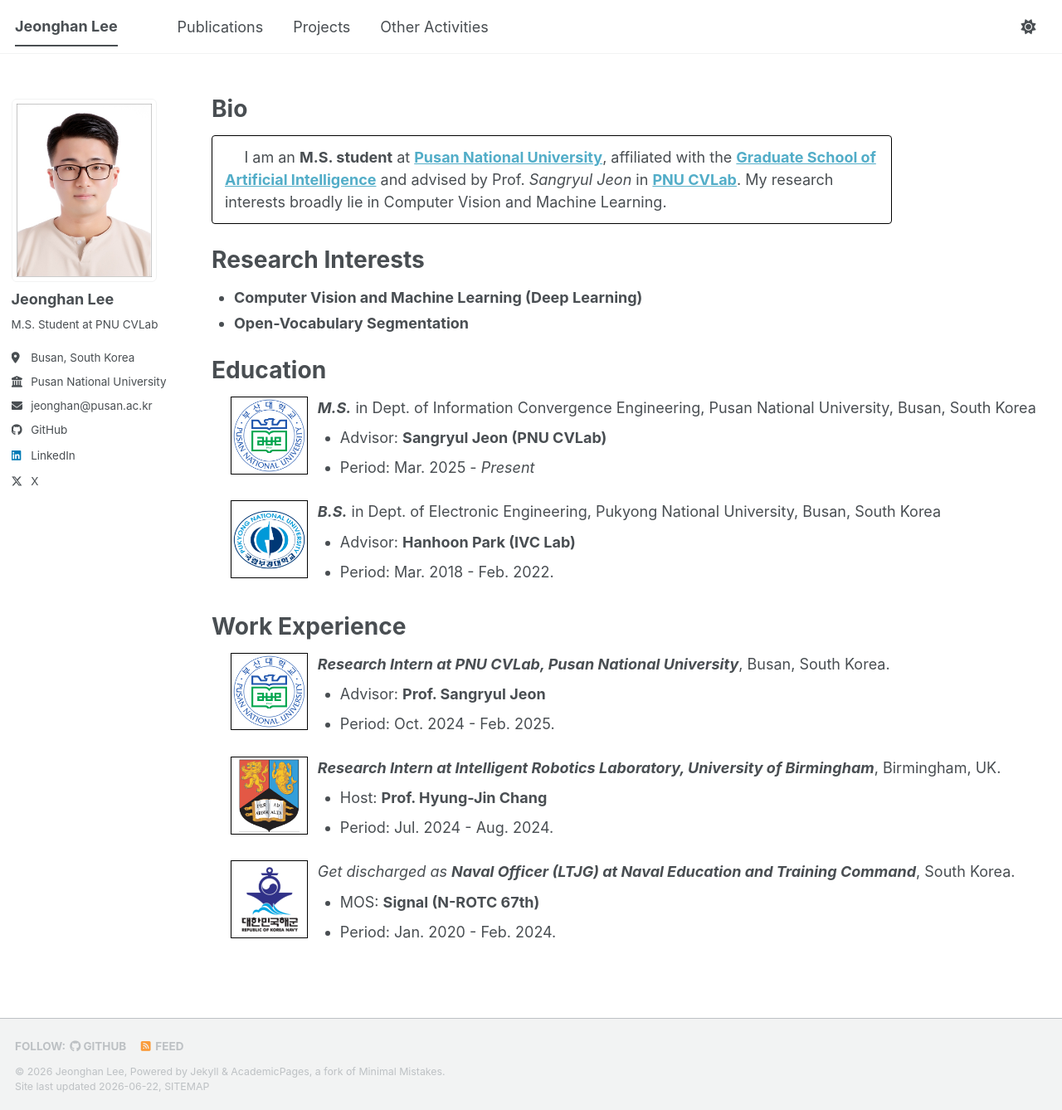
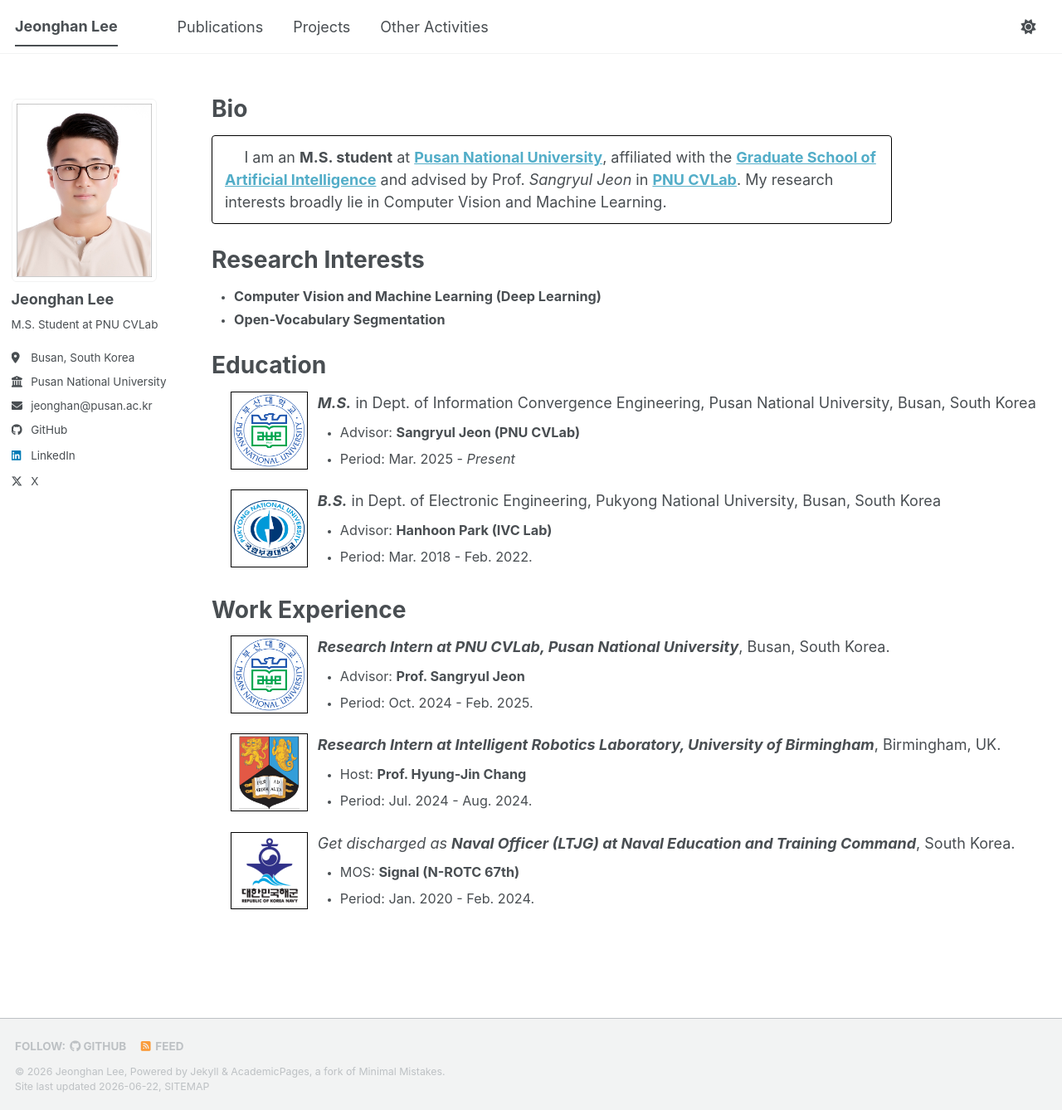
Before and after one commit to jhan-lee/jhan-lee.github.io, a Jekyll site: the page built from _pages/about.md, in a window 1280 px wide and 1338 px high. Shown: the whole window at 83% size. Built offline with Jekyll 4.4.1, drawn with Linux system fonts in a browser that asks for light colours; a script bundle is joined from its source files by our own code; library files that are not in the unit come from our copies.

Commit message:
edit other activities

```diff
--- a/_sass/layout/_archive.scss
+++ b/_sass/layout/_archive.scss
@@ -80,13 +80,18 @@
   margin: 0.25em 0 1.5em 1.25em;
   padding-left: 1.5em;
   list-style-type: disc;
+  list-style-position: outside;
 }
 
 .achievement-entry,
 .activity-entry {
   margin-bottom: 0.35em;
-  font-size: 1em;
+  font-size: 0.9em;
   line-height: 1.5;
+
+  &::marker {
+    font-size: 0.85em;
+  }
 
   &:last-child {
     margin-bottom: 0;
--- a/_sass/layout/_page.scss
+++ b/_sass/layout/_page.scss
@@ -122,9 +122,17 @@
   #research-interests + ul {
     margin: 0.25em 0 1.5em;
     padding-left: 1.5em;
+    list-style-type: disc;
+    list-style-position: outside;
 
     li {
       margin-bottom: 0.25em;
+      font-size: 0.9em;
+      line-height: 1.5;
+
+      &::marker {
+        font-size: 0.85em;
+      }
 
       &:last-child {
         margin-bottom: 0;
@@ -206,6 +214,16 @@
     margin: 0.525em 0 0 1.5em;
     padding: 0;
     list-style-type: disc;
+    list-style-position: outside;
+
+    li {
+      font-size: 0.9em;
+      line-height: 1.5;
+
+      &::marker {
+        font-size: 0.85em;
+      }
+    }
   }
 
   .small {
```
